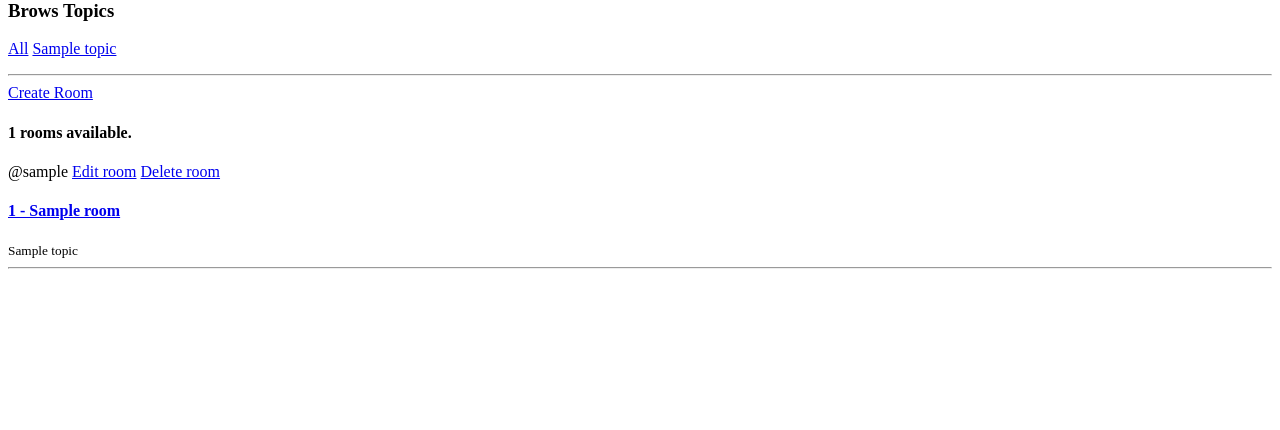
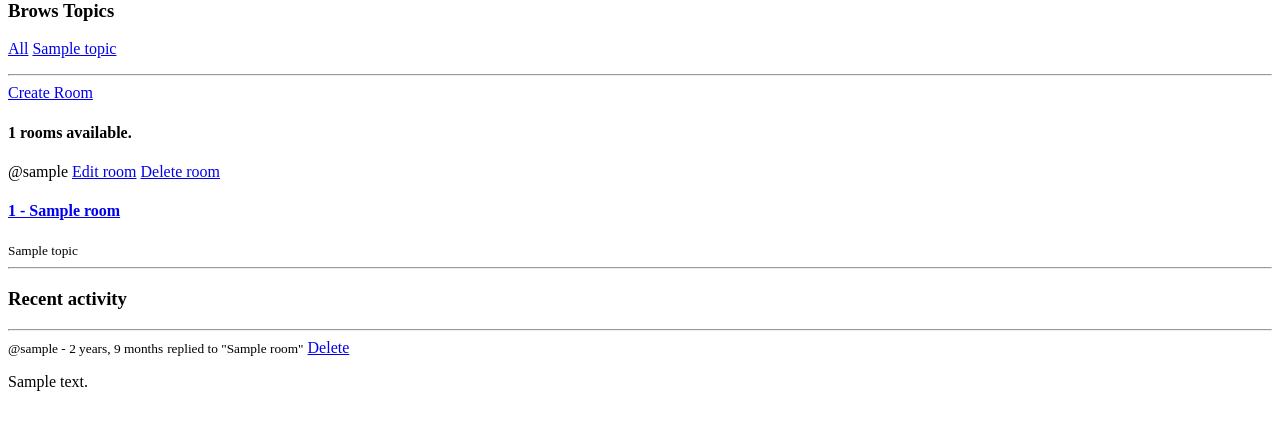
Before and after one commit to sajidurshajib/django-7h, a Django app: page / in a window 1280 px wide. Shown: the part 267-697 px from the top of the page. Run offline with Django 4.2, Linux system fonts and the light colour scheme; a user stored in the database is signed in; tables that the repository leaves empty hold one stand-in row (values such as "Sample post"); one stand-in notice (Sample message) is shown.

Commit message:
added: message crud

```diff
--- a/studybud/base/models.py
+++ b/studybud/base/models.py
@@ -17,7 +17,7 @@ class Room(models.Model):
     topic = models.ForeignKey(Topic, on_delete=models.SET_NULL, null=True)
     name = models.CharField(max_length=200)
     description = models.TextField(null=True, blank=True)
-    # participants=
+    participants = models.ManyToManyField(User, related_name='participants', blank=True)
     updated = models.DateTimeField(auto_now=True)
     created = models.DateTimeField(auto_now_add=True)
 
@@ -35,5 +35,8 @@ class Message(models.Model):
     updated = models.DateTimeField(auto_now=True)
     created = models.DateTimeField(auto_now_add=True)
 
+    class Meta:
+        ordering = ['-updated', '-created']
+
     def __str__(self):
         return self.body[0:50]
--- a/studybud/base/templates/base/home.html
+++ b/studybud/base/templates/base/home.html
@@ -34,6 +34,20 @@
     <small>{{ room.topic.name }}</small>
     <br/>
     <hr />
+{% endfor %}
+
+
+<div>
+    <h3>Recent activity</h3>
+    <hr>
+    {% for message in room_message %}
+        <small>@{{ message.user }} - {{ message.created|timesince }}</small>
+        <small>replied to "{{message.room}}"</small>
+        {% if request.user == message.user %}
+            <a href="{% url 'delete-message' message.id %}">Delete</a>
+        {% endif %}
+        <p>{{ message }}</p>
     {% endfor %}
+</div>
 
 {% endblock %}
--- a/studybud/base/urls.py
+++ b/studybud/base/urls.py
@@ -9,5 +9,7 @@ urlpatterns = [
     path('room/<str:id>/', views.room, name='room'),
     path('create-room/', views.createRoom, name='create-room'),
     path('update-room/<str:id>/', views.updateRoom, name='update-room'),
-    path('delete-room/<str:id>/', views.deleteRoom, name='delete-room')
+    path('delete-room/<str:id>/', views.deleteRoom, name='delete-room'),
+    path('delete-message/<str:id>/', views.deleteMessage, name='delete-message'),
+
 ]
--- a/studybud/base/views.py
+++ b/studybud/base/views.py
@@ -70,12 +70,14 @@ def home(request):
     rooms = Room.objects.filter(Q(topic__name__icontains=q) | Q(name__icontains=q) | Q(description__icontains=q))
     topics = Topic.objects.all()
     rooms_count = rooms.count()
-    return render(request, 'base/home.html', {"rooms": rooms, "topics": topics, "rooms_count": rooms_count})
+    room_message = Message.objects.all()
+    return render(request, 'base/home.html', {"rooms": rooms, "topics": topics, "rooms_count": rooms_count, "room_message": room_message})
 
 
 def room(request, id):
     room = Room.objects.get(id=id)
     room_messages = room.message_set.all().order_by('-created')
+    participants = room.participants.all()
 
     # message box
     if request.method == "POST":
@@ -84,9 +86,10 @@ def room(request, id):
             room=room,
             body=request.POST.get('body')
         )
+        room.participants.add(request.user)
         return redirect('room', id=room.id)
 
-    context = {'room': room, 'room_messages': room_messages}
+    context = {'room': room, 'room_messages': room_messages, 'participants': participants}
     return render(request, 'base/room.html', context)
 
 
@@ -130,3 +133,13 @@ def deleteRoom(request, id):
         room.delete()
         return redirect('home')
     return render(request, 'base/delete.html', {'obj': room})
+
+
+@login_required(login_url='login')
+def deleteMessage(request, id):
+    message = Message.objects.get(id=id)
+
+    if request.method == 'POST':
+        message.delete()
+        return redirect('home')
+    return render(request, 'base/delete.html', {'obj': message})
```
Also changed, not shown: studybud/base/templates/base/room.html (+11 -0 lines), studybud/base/migrations/0004_room_participants.py (added).
